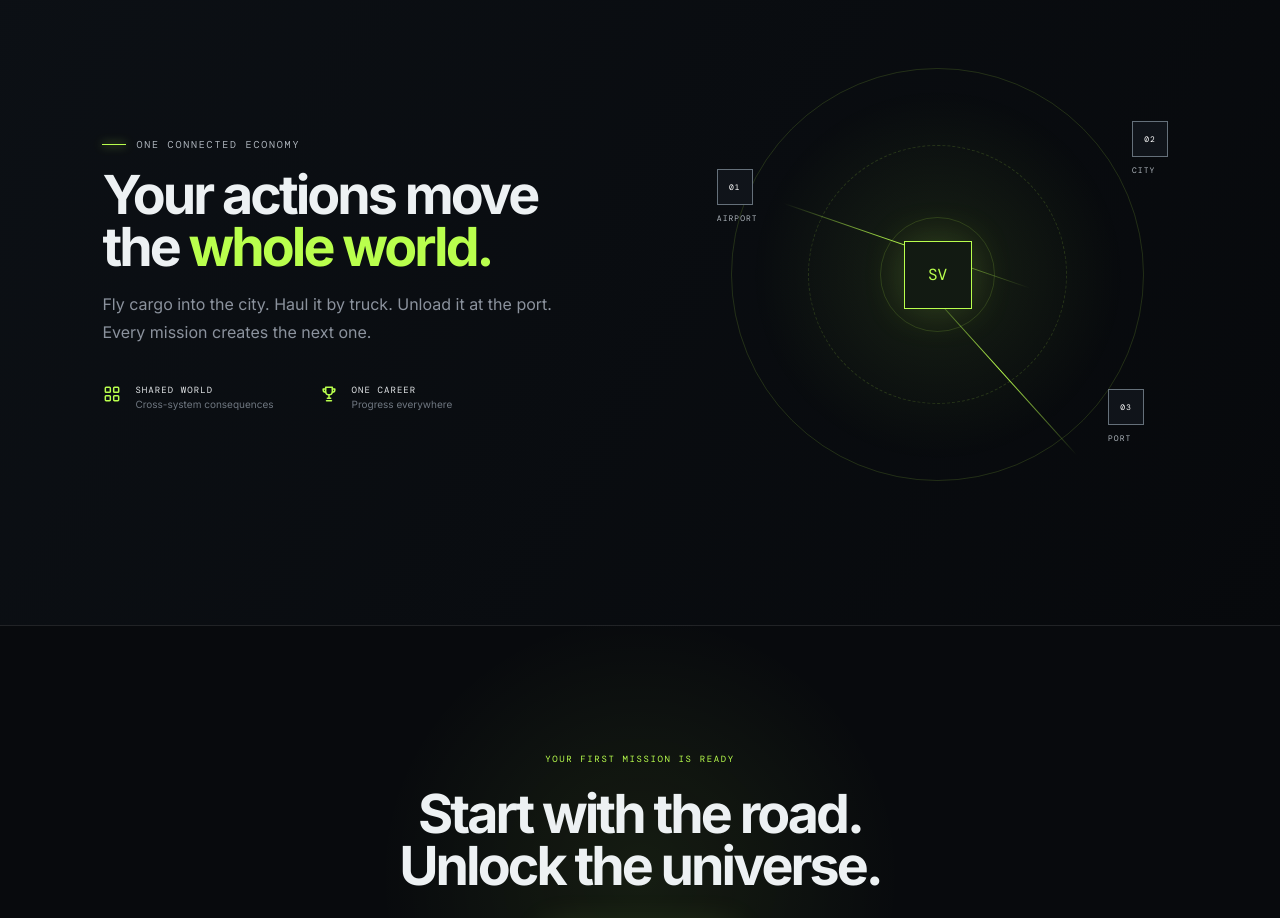
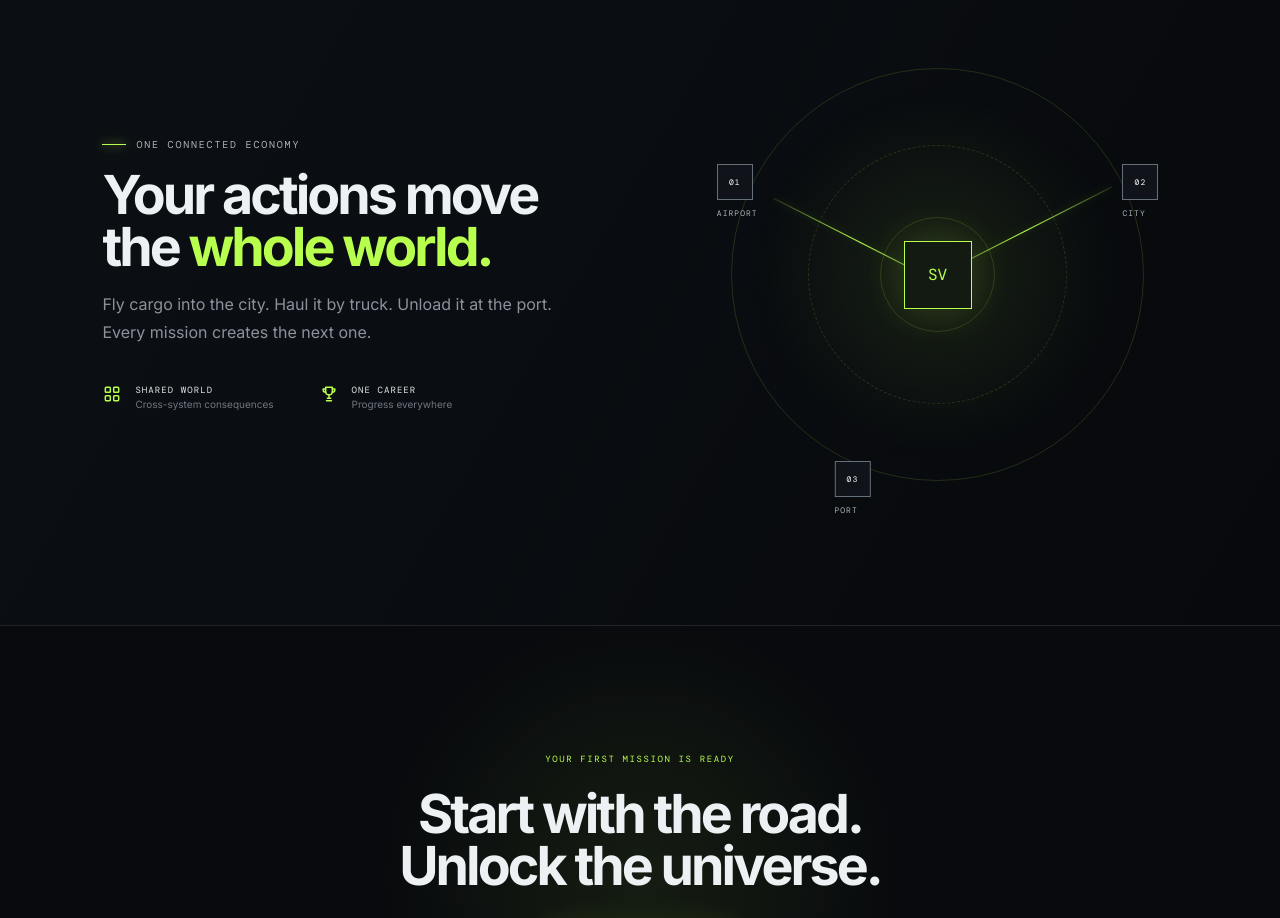
Before and after one commit to PVirgil/SimuVerse, a React (Vite) app: page / in a window 1280 px wide. Shown: the part 2220-3138 px from the top of the page. Built offline with nearby package versions, Linux system fonts and the light colour scheme.

Commit message:
Add styles for world map and related elements

```diff
--- a/src/styles.css
+++ b/src/styles.css
@@ -58,5 +58,160 @@ footer{height:110px;padding:0 6vw;display:flex;align-items:center;justify-conten
 .orbit-two {
     clip-path: inset(65px 0 0 0);
 }
+
+.world-map {
+    width: 480px;
+    height: 480px;
+    position: relative;
+    border-radius: 50%;
+    background:
+        radial-gradient(
+            circle,
+            rgba(185,255,77,.09),
+            transparent 55%
+        );
+}
+
+/* CIRCLES */
+
+.map-ring {
+    position: absolute;
+    border: 1px solid rgba(185,255,77,.15);
+    border-radius: 50%;
+}
+
+.r1 {
+    inset: 7%;
+}
+
+.r2 {
+    inset: 23%;
+    border-style: dashed;
+}
+
+.r3 {
+    inset: 38%;
+}
+
+/* CENTER */
+
+.map-core {
+    position: absolute;
+    left: 50%;
+    top: 50%;
+
+    transform: translate(-50%, -50%);
+
+    width: 68px;
+    height: 68px;
+
+    border: 1px solid var(--lime);
+    background: #121a12;
+
+    display: grid;
+    place-items: center;
+
+    color: var(--lime);
+    font: 16px "DM Mono";
+
+    box-shadow:
+        0 0 40px rgba(185,255,77,.18);
+
+    z-index: 5;
+}
+
+/* NODES */
+
+.map-node {
+    position: absolute;
+
+    font: 8px "DM Mono";
+    letter-spacing: .13em;
+
+    color: #aeb5bc;
+
+    z-index: 6;
+}
+
+.map-node span {
+    display: grid;
+    place-items: center;
+
+    width: 36px;
+    height: 36px;
+
+    border: 1px solid #65707a;
+    background: #10141a;
+
+    margin-bottom: 8px;
+
+    color: white;
+}
+
+/*
+    Position all three nodes directly
+    on the outer circle.
+*/
+
+.n1 {
+    left: 4%;
+    top: 27%;
+}
+
+.n2 {
+    right: 4%;
+    top: 27%;
+}
+
+.n3 {
+    left: 50%;
+    bottom: 0;
+
+    transform: translateX(-50%);
+}
+
+/* CONNECTION LINES */
+
+.map-route {
+    position: absolute;
+
+    height: 1px;
+
+    background: linear-gradient(
+        90deg,
+        rgba(185,255,77,.15),
+        var(--lime),
+        rgba(185,255,77,.15)
+    );
+
+    transform-origin: left center;
+
+    box-shadow:
+        0 0 8px rgba(185,255,77,.25);
+
+    z-index: 2;
+}
+
+/* Airport -> center */
+
+.route-a {
+    width: 195px;
+
+    left: 16%;
+    top: 34%;
+
+    transform: rotate(27deg);
+}
+
+/* Center -> city */
+
+.route-b {
+    width: 195px;
+
+    left: 50%;
+    top: 50%;
+
+    transform: rotate(-27deg);
+}
 @media(max-width:1000px){.nav nav{display:none}.hero-vehicle{opacity:.42;right:-80px}.hero-copy{width:70vw}.sim-grid{grid-template-columns:repeat(2,1fr)}.world-section{gap:30px}.world-map{width:390px;height:390px}.world-copy{width:50%}}
 @media(max-width:700px){.nav{padding:0 18px}.access-button{display:none}.hero{height:760px}.hero-copy{left:22px;top:160px;width:calc(100% - 44px)}h1{font-size:56px}.hero-vehicle{right:-190px;top:360px;transform:scale(.75) rotate(-8deg)}.telemetry{left:10px;right:10px;bottom:55px}.telemetry div{padding:14px 10px;flex:1}.scroll-cue{display:none}.systems-section{padding:80px 16px}.section-heading{display:block}.section-heading>p{margin-top:25px}.filter-row{overflow:auto}.sim-grid{grid-template-columns:1fr}.world-section{padding:80px 20px;display:block}.world-copy{width:100%}.world-map{width:320px;height:320px;margin:60px auto 0}.world-features{gap:20px}.cta-section{padding:90px 18px}footer{height:auto;padding:35px 20px;gap:25px;flex-direction:column}.sim-hud{left:12px;right:12px}.hud-stat{width:120px}.hud-stat strong{font-size:23px}.hud-controls{display:none}}
```
